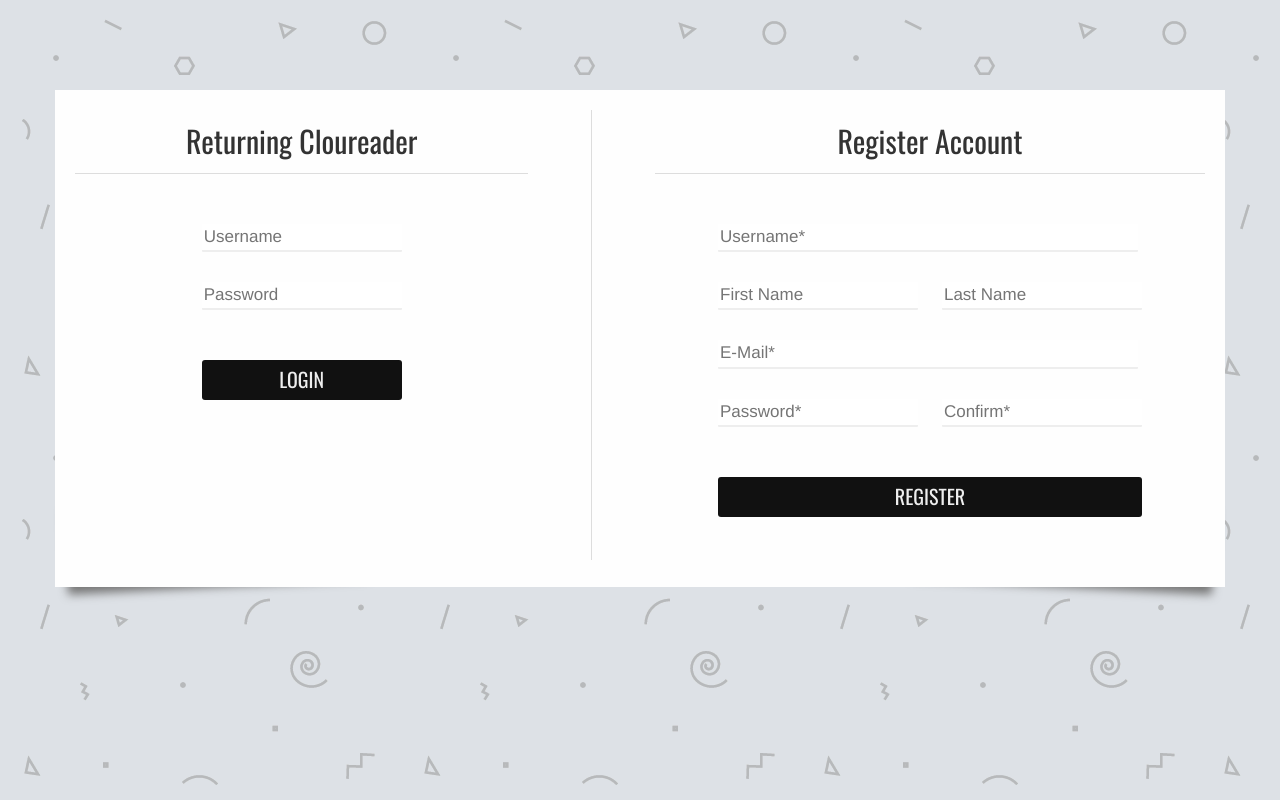
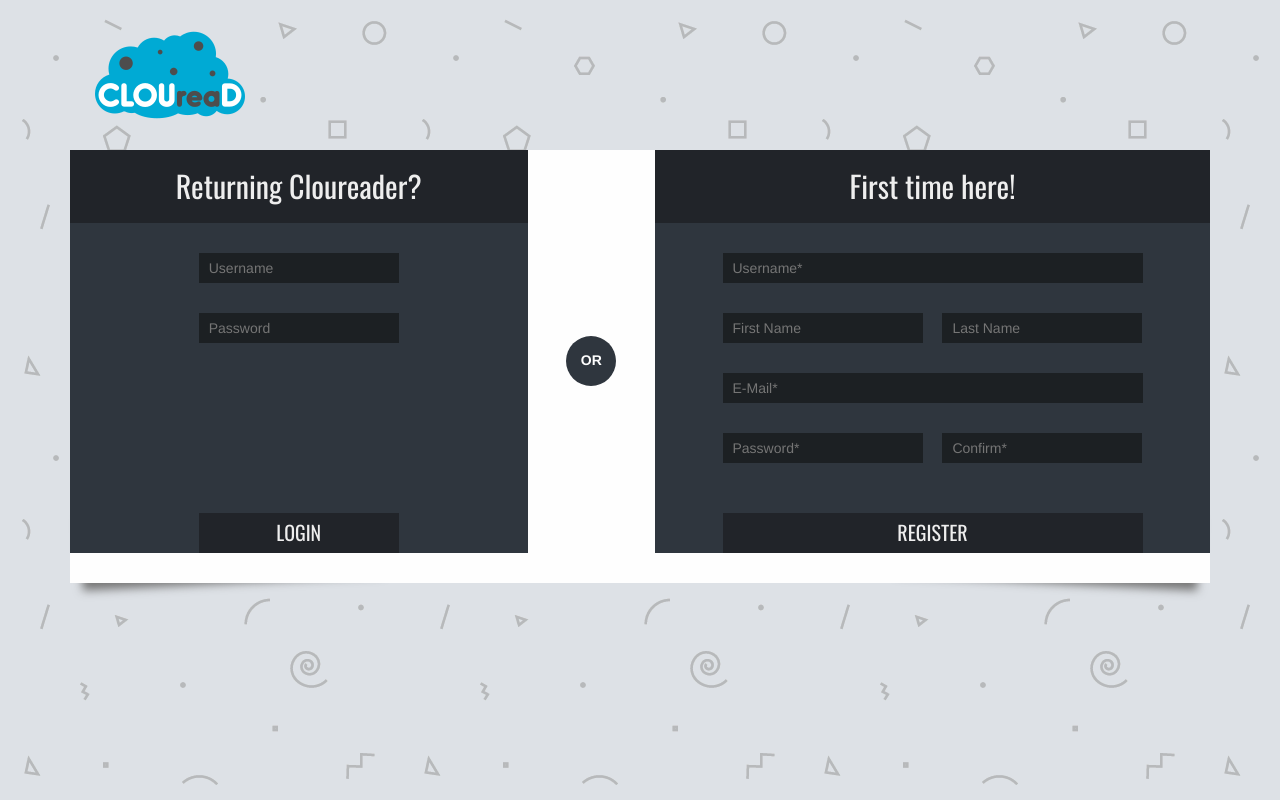
Before and after one commit to pevecyan/clouread, a PHP site: page /login.html in a window 1280 px wide. Run offline with PHP 8.4, Linux system fonts and the light colour scheme; some libraries are stand-ins or nearby versions.

Commit message:
login remastered

```diff
--- a/css/login.css
+++ b/css/login.css
@@ -1,33 +1,87 @@
-.panel-login-registration{
-	background:#FEFEFE;
-	margin:40px auto;
+.logo-container{
+	width: 200px;
 
-	padding: 20px;
 }
 
-.horizontal-seperator{
+.logo{
 	margin-left: auto;
 	margin-right: auto;
-	width:1px;
-	height: 450px;
-	border-left: 1px solid #DDD;
-}
-.vertical-seperator{
-	height: 1px;
-	border-top:1px solid #DDD;
-	margin-bottom: 50px;
+	width:150px;
+	height:150px;
+	background-image: url('../images/logo150.png');
 }
 
-.panel-basic{
+.panel-login-registration{
+	background-color: #FEFEFE;
+	margin:0px auto;
 	margin-bottom: 50px;
+
 }
-.panel-basic-title{
-	text-align: center;
+.login-form-panel{
+
+}
+
+.login-form-title-panel{
+	background-color: #212429;
 	font-family: 'Oswald', sans-serif;
 	font-size: 30px;
-	border-bottom:  1px solid #DDD;
-	margin-bottom: 20px;
-	padding: 10px;
+	color:#eee;
+	text-align: center;
+	padding-top:15px;
+	padding-bottom: 15px;
+}
+.login-form{
+	background-color:#2f363e;
+	height:100%;
+
+}
+
+.registration-form-panel{
+}
+.registration-form-title-panel{
+	background-color: #212429;
+	font-family: 'Oswald', sans-serif;
+	font-size: 30px;
+	color:#eee;
+	text-align: center;
+	padding-top:15px;
+	padding-bottom: 15px;
+}
+.registration-form{
+	background-color:#2f363e;
+	height:100%;
+}
+
+.form-basic-input{
+	outline: 0px;
+	color:#00aad4;
+	border: 0px;
+	width:200px;
+	margin-top:30px;
+	background-color: #1c2023;
+	height:30px;
+	padding-left: 10px;
+}
+.form-basic-input:hover, .form-basic-input:focus{
+	background-color: #212429;
+	outline: 0px;
+}
+
+.form-basic-submit{
+	font-family: 'Oswald', sans-serif;
+	font-size: 20px;
+	padding-top: 5px;
+	margin-top: 50px;
+	background-color: #212429;
+	height: 40px;
+	text-align: center;
+	color:#eee;
+}
+.form-basic-submit:hover{
+	background-color: #00aad4;
+}
+.login-submit{
+	margin-top: 170px;
 }
 
 .form-basic-inputs-container{
@@ -36,45 +90,46 @@
 	margin-bottom: 30px;
 }
 
-.form-basic-input{
-	border: none;
-	border-bottom: 2px solid #EEE;
-	-webkit-border-radius:1px;
-	-moz-border-radius:1px;
-	border-radius:1px;
-	width:200px;
-	margin-top:30px;
-	font-size: 17px;
-}
-input.form-basic-input:focus {
-	outline-width: 0;
-}
-input.form-basic-input:hover, input.form-basic-input:focus{
-	border-bottom: 2px solid #222;
-}
-
 .inline-right{
-	margin-left: 10px;
+	margin-left:6px;
 }
 .inline-left{
-	margin-right: 10px;
+	margin-right:10px;
 }
 .single-line{
 	width:420px;
 }
-.form-basic-submit{
-	font-family: 'Oswald', sans-serif;
+.or-seperator-vertical{
+	color:#FEFEFE;
+	text-align: center;
+	width:50px;
+
+	height:50px;
+	background-color: #2f363e;
+	margin-left: auto;
+	margin-right: auto;
+	border-radius: 50%;
+	font-variant: small-caps;
 	font-size: 20px;
-	padding-top: 5px;
-	margin-top: 50px;
-	background-color: #111;
-	height: 40px;
+	font-weight: 700;
+	padding-top: 8px;
+	margin-top: 186px;
+}
+
+.or-seperator-horizontal{
+	color:#FEFEFE;
 	text-align: center;
-	color:#eee;
-	-webkit-border-radius: 3px;
-	-moz-border-radius: 3px;
-	border-radius: 3px;
+	width:50px;
+	height:50px;
+	background-color: #2f363e;
+	margin-left: auto;
+	margin-right: auto;
+	border-radius: 50%;
+	font-variant: small-caps;
+	font-size: 20px;
+	font-weight: 700;
+	padding-top: 8px;
+	margin-top: 20px;
+	margin-bottom: 20px;
+
 }
-.form-basic-submit:hover{
-	background-color: #333;
-}
--- a/css/shared.css
+++ b/css/shared.css
@@ -48,3 +48,8 @@ body{
   right: 10px;
   left: auto;
 }
+
+.no-padding-margin{
+  padding: 0px;
+  margin: 0px;
+}
--- a/login.html
+++ b/login.html
@@ -16,38 +16,38 @@
 	</head>
 	<body>
 		<div class="container">
-			<div class="row margin-top-50">
+			<div class="logo-container">
+				<div class="logo"></div>
+			</div>
 			<div class="panel-login-registration panel-shadow">
 				<div class="row">
-						<div class="col-xs-12 col-sm-12  col-md-5 ">
-							<div class="panel-basic">
-								<div class="panel-basic-title">
-									Returning Cloureader
+					<div class="col-xs-12 col-md-5 login-form-panel">
+						<div class="login-form-title-panel">
+							Returning Cloureader?
 						</div>
-								<div class="panel-basic-content">
-									<form action="#">
+						<div class="login-form">
+							<form action="index.html">
 								<div class="form-basic-inputs-container">
 									<div><input class="form-basic-input" placeholder="Username" type="text" name="username"/></div>
 									<div><input class="form-basic-input" placeholder="Password" type="password" name="password"/></div>
-											<div><div class="form-basic-submit">LOGIN</div></div>
+									<div><div class="form-basic-submit login-submit">LOGIN</div></div>
 								</div>
 							</form>
 						</div>
 					</div>
+					<div class="hidden-xs hidden-sm col-md-1">
+						<div class="or-seperator-vertical">or</div>
 					</div>
-						<div class="hidden-xs hidden-sm col-md-1 ">
-							<div class="horizontal-seperator"></div>
+					<div class="hidden-md hidden-lg col-xs-12">
+						<div class="or-seperator-horizontal">or</div>
 					</div>
-						<div class="hidden-lg hidden-md col-xs-12 ">
-							<div class="vertical-seperator"></div>
+					<div class="col-xs-12 col-md-6 registration-form-panel">
+
+						<div class="registration-form-title-panel">
+							First time here!
 						</div>
-						<div class="col-xs-12 col-sm-12 col-md-6 ">
-							<div class="panel-basic">
-								<div class="panel-basic-title">
-									Register Account
-								</div>
-								<div class="panel-basic-content">
-									<form action="#">
+						<div class="registration-form">
+							<form action="index.html">
 								<div class="form-basic-inputs-container">
 									<div>
 										<input class="form-basic-input single-line" placeholder="Username*" type="text" name="username"/>
@@ -70,8 +70,7 @@
 					</div>
 				</div>
 			</div>
-				</div>
-			</div>
+
 		</div>
 	</body>
 </html>
```
Also changed, not shown: loginOld.html (added, +73 -0 lines). Lines whose indentation alone changed are shown as unchanged.
